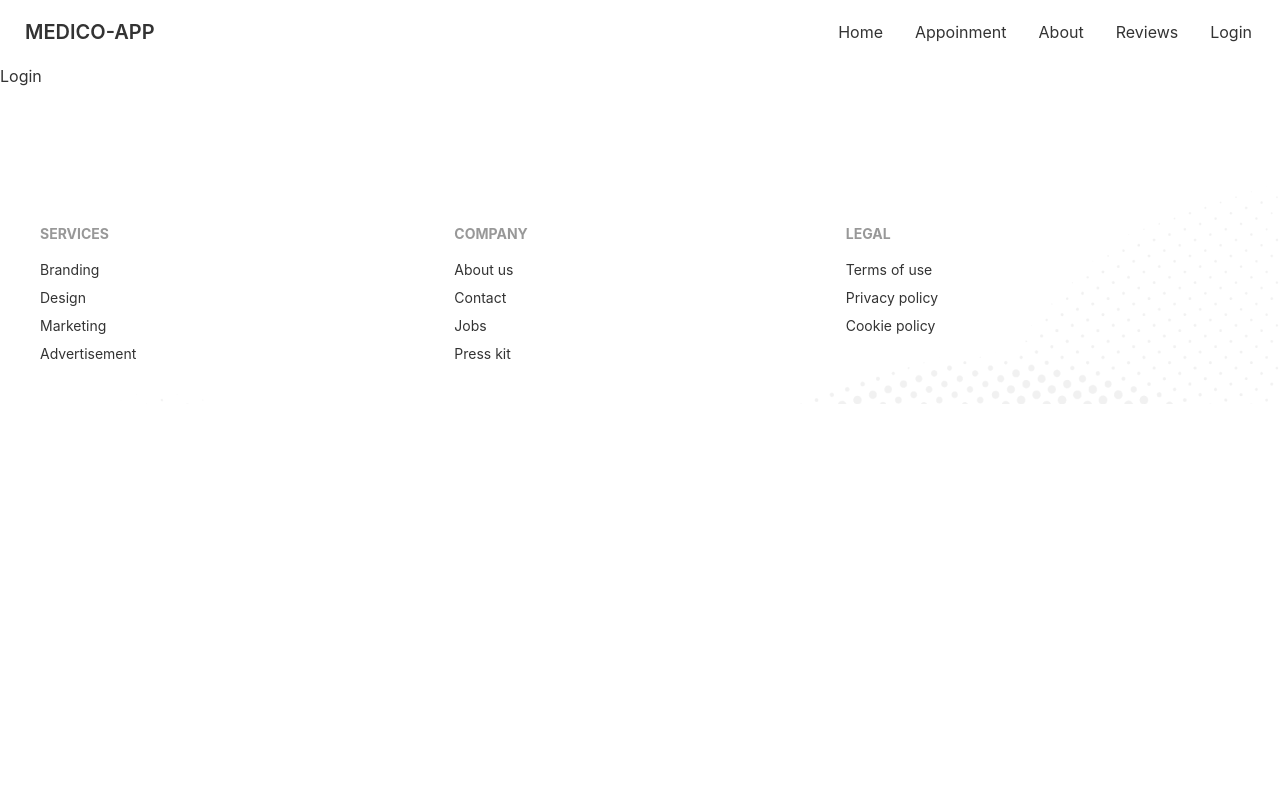
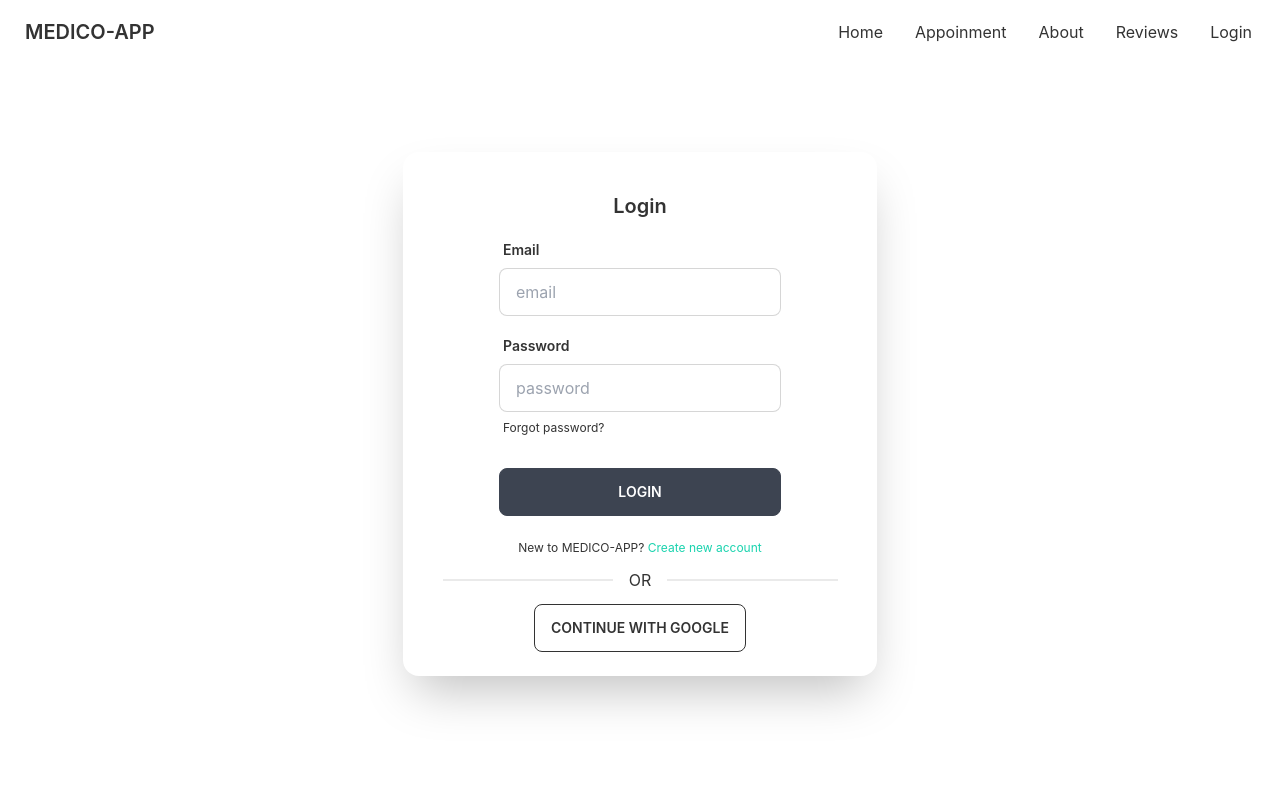
Before and after one commit to siam-26/medico-app-client, a React (Create React App) app: page /login in a window 1280 px wide. Shown: the top 800 px of the page. Built offline with nearby package versions, Linux system fonts and the light colour scheme.

Commit message:
login page design

```diff
--- a/package.json
+++ b/package.json
@@ -11,6 +11,7 @@
     "react": "^18.2.0",
     "react-day-picker": "^8.7.1",
     "react-dom": "^18.2.0",
+    "react-hook-form": "^7.43.9",
     "react-router-dom": "^6.11.1",
     "react-scripts": "5.0.1",
     "web-vitals": "^2.1.4"
--- a/src/Pages/Login/Login.js
+++ b/src/Pages/Login/Login.js
@@ -1,11 +1,70 @@
-import React from 'react';
+import React from "react";
+import { useForm } from "react-hook-form";
+import { Link } from "react-router-dom";
 
 const Login = () => {
-    return (
-        <div>
-            <h1>Login</h1>
+  const { register, handleSubmit } = useForm();
+
+  const handleFormSubmit = (data) => {
+    console.log(data.password);
+  };
+  return (
+    <div className="h-[600px] md:h-[700px] flex justify-center items-center">
+      <div>
+        <div className="hero">
+          <div className="card flex-shrink-0 w-full  shadow-2xl ">
+            <h1 className="text-center text-xl font-semibold pt-10">Login</h1>
+            <form
+              onSubmit={handleSubmit(handleFormSubmit)}
+              className="px-10 md:px-24">
+              <div className="form-control py-3">
+                <label className="label">
+                  <span className="label-text font-semibold">Email</span>
+                </label>
+                <input
+                  type="text"
+                  {...register("email")}
+                  placeholder="email"
+                  className="input input-bordered"
+                />
+              </div>
+              <div className="form-control">
+                <label className="label">
+                  <span className="label-text font-semibold">Password</span>
+                </label>
+                <input
+                  {...register("password")}
+                  type="text"
+                  placeholder="password"
+                  className="input input-bordered"
+                />
+                <label className="label">
+                  <a href="#" className="label-text-alt link link-hover">
+                    Forgot password?
+                  </a>
+                </label>
+              </div>
+              <div className="form-control mt-6">
+                <button className="btn text-white">Login</button>
+              </div>
+            </form>
+            <p className="text-center text-xs pt-6 ">
+              New to MEDICO-APP?{" "}
+              <Link className="text-secondary" to="/signup">
+                Create new account
+              </Link>
+            </p>
+
+            <div className="divider w-5/6 mx-auto">OR</div>
+
+            <div className="w-6/6 mx-auto pb-6">
+              <button className="btn btn-outline">CONTINUE WITH GOOGLE</button>
+            </div>
+          </div>
         </div>
-    );
+      </div>
+    </div>
+  );
 };
 
 export default Login;
```
Also changed, not shown: 1 other file (tests, documents, lock files or other folders).
